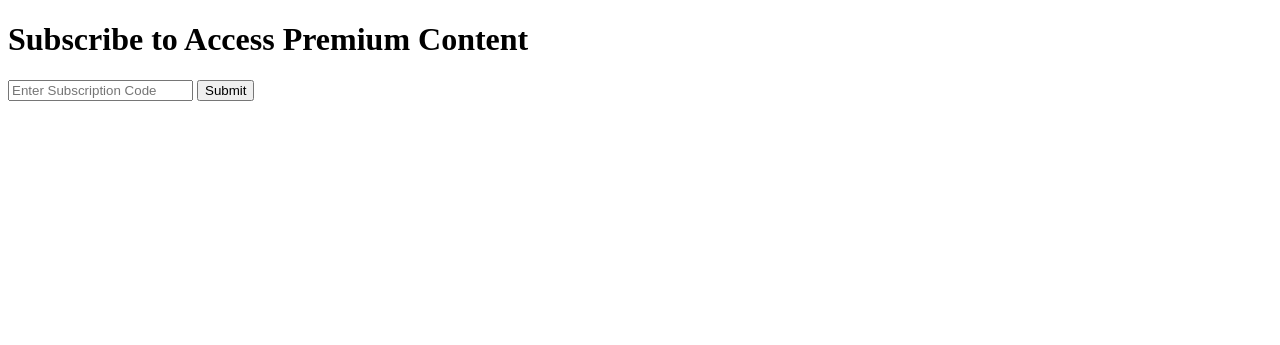
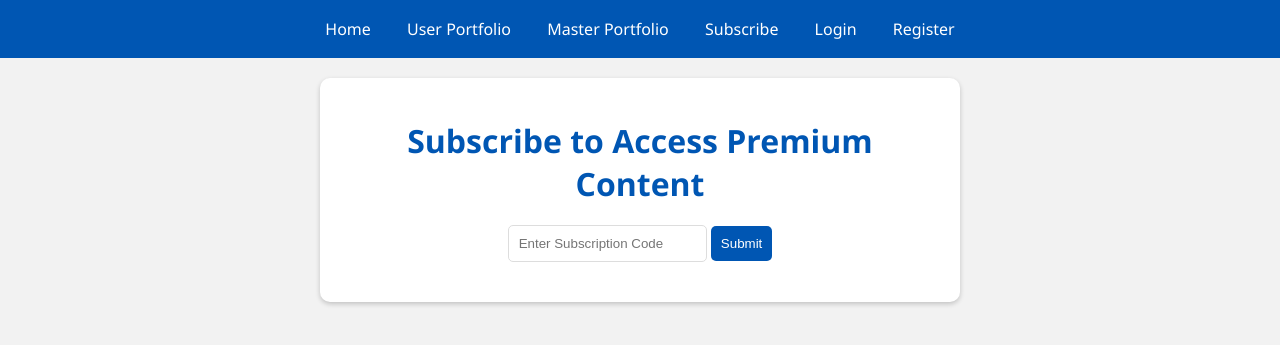
Before and after one commit to mastindersingh/stock-db, a Flask app: page /subscribe in a window 1280 px wide. Shown: the top 345 px of the page. Run offline with Flask 2, Linux system fonts and the light colour scheme.

Commit message:
Update subscribe.html

```diff
--- a/templates/subscribe.html
+++ b/templates/subscribe.html
@@ -2,15 +2,108 @@
 <html>
 <head>
     <title>Subscribe</title>
+    <style>
+        body {
+            font-family: 'Segoe UI', Tahoma, Geneva, Verdana, sans-serif;
+            background-color: #f2f2f2;
+            color: #333;
+            margin: 0;
+            padding: 0;
+            text-align: center;
+        }
+
+        .navbar {
+            overflow: hidden;
+            background-color: #0056b3;
+            font-family: 'Segoe UI', Tahoma, Geneva, Verdana, sans-serif;
+            text-align: center;
+            padding: 10px 0;
+        }
+
+        .navbar a {
+            display: inline-block;
+            color: white;
+            padding: 8px 16px;
+            text-decoration: none;
+        }
+
+        .navbar a:hover {
+            background-color: #004494;
+            color: white;
+        }
+
+        .container {
+            width: 100%;
+            padding: 20px;
+            box-sizing: border-box;
+        }
+
+        .form-container {
+            max-width: 600px;
+            margin: auto;
+            padding: 20px;
+            background-color: #fff;
+            border-radius: 10px;
+            box-shadow: 0 2px 5px rgba(0, 0, 0, 0.2);
+            margin-bottom: 20px;
+        }
+
+        h1 {
+            color: #0056b3;
+            margin-bottom: 20px;
+        }
+
+        input[type=text], button {
+            padding: 10px;
+            margin-bottom: 20px;
+            border: 1px solid #ddd;
+            border-radius: 5px;
+            box-sizing: border-box;
+        }
+
+        button {
+            background-color: #0056b3;
+            color: white;
+            cursor: pointer;
+            border: none;
+        }
+
+        button:hover {
+            background-color: #004494;
+        }
+
+        .error-message {
+            color: red;
+            margin-bottom: 20px;
+        }
+    </style>
 </head>
 <body>
+    <!-- Navbar -->
+    <div class="navbar">
+        <a href="{{ url_for('index') }}">Home</a>
+        <a href="{{ url_for('user_portfolio') }}">User Portfolio</a>
+        <a href="{{ url_for('master_portfolio') }}">Master Portfolio</a>
+        <a href="{{ url_for('subscribe') }}">Subscribe</a>
+        {% if 'logged_in' in session %}
+            <a href="{{ url_for('logout') }}">Logout</a>
+        {% else %}
+            <a href="{{ url_for('login') }}">Login</a>
+            <a href="{{ url_for('register') }}">Register</a>
+        {% endif %}
+    </div>
+
+    <div class="container">
+        <div class="form-container">
             <h1>Subscribe to Access Premium Content</h1>
             {% if error %}
-        <p style="color: red;">{{ error }}</p>
+                <p class="error-message">{{ error }}</p>
             {% endif %}
             <form action="/subscribe" method="post">
                 <input type="text" name="subscription_code" placeholder="Enter Subscription Code" required>
                 <button type="submit">Submit</button>
             </form>
+        </div>
+    </div>
 </body>
 </html>
```
Lines whose indentation alone changed are shown as unchanged.
